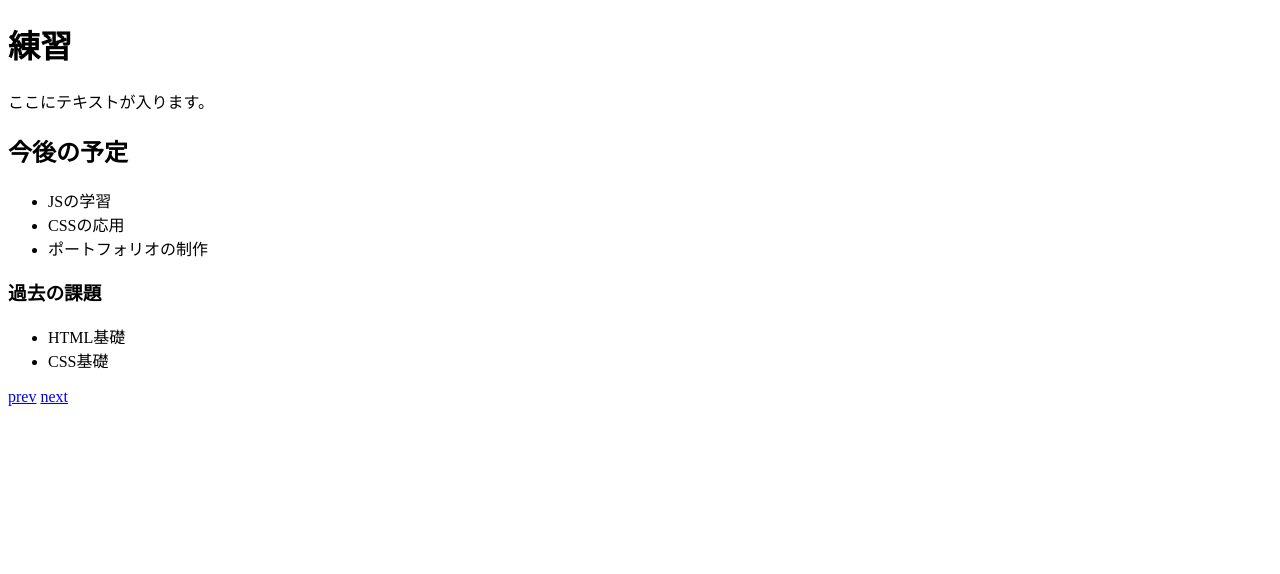
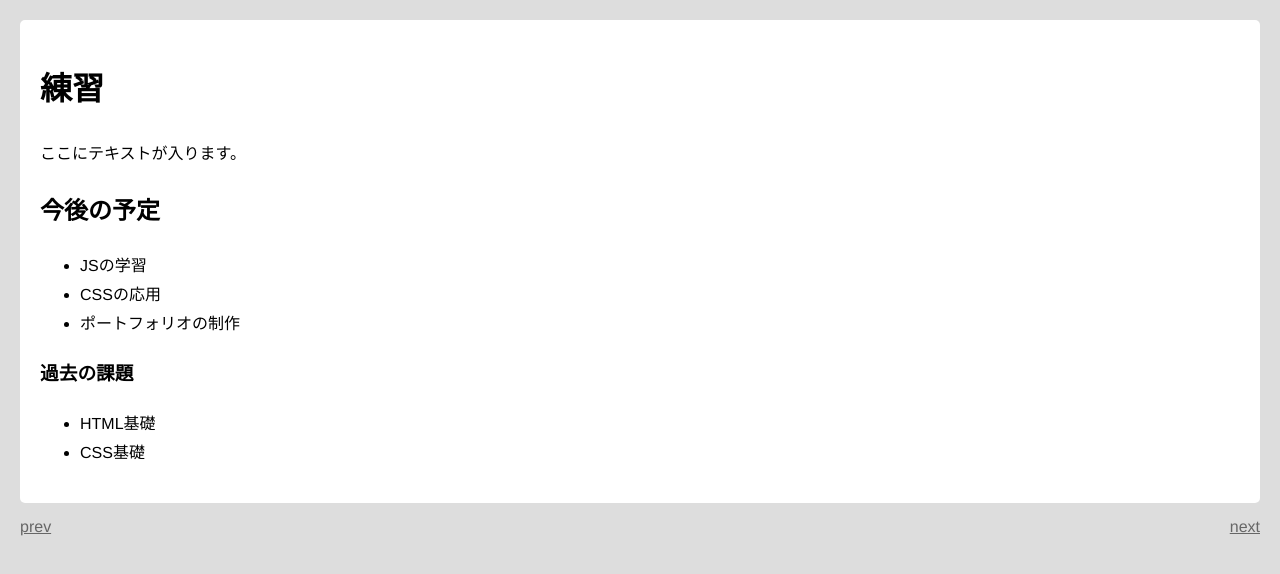
Before and after one commit to KUAD-XtechDesign/simple-page-shimizushota1235, a plain HTML site: page practice.html in a window 1280 px wide. Drawn offline with Linux system fonts and the light colour scheme.

Commit message:
practice.html 追加

```diff
--- a/practice.html
+++ b/practice.html
@@ -4,6 +4,7 @@
     <meta charset="UTF-8">
     <meta name="viewport" content="width=device-width, initial-scale=1.0">
 <title>練習</title>
+<link rel="stylesheet" href="./style.css" />
 </head>
 <body>
     <div class="info">
@@ -28,8 +29,8 @@
         </div>
       </div>
       <div class="btns">
-        <a class="prev btn" href="#">prev</a>
-        <a class="next btn" href="#">next</a>
+        <a class="prev btn" href="./index.html">prev</a>
+        <a class="next btn" href="namecard.html">next</a>
       </div>
     </div>
 </body>
```
Also changed, not shown: index.html (+2 -2 lines), namecard.html (+1 -1 lines).
